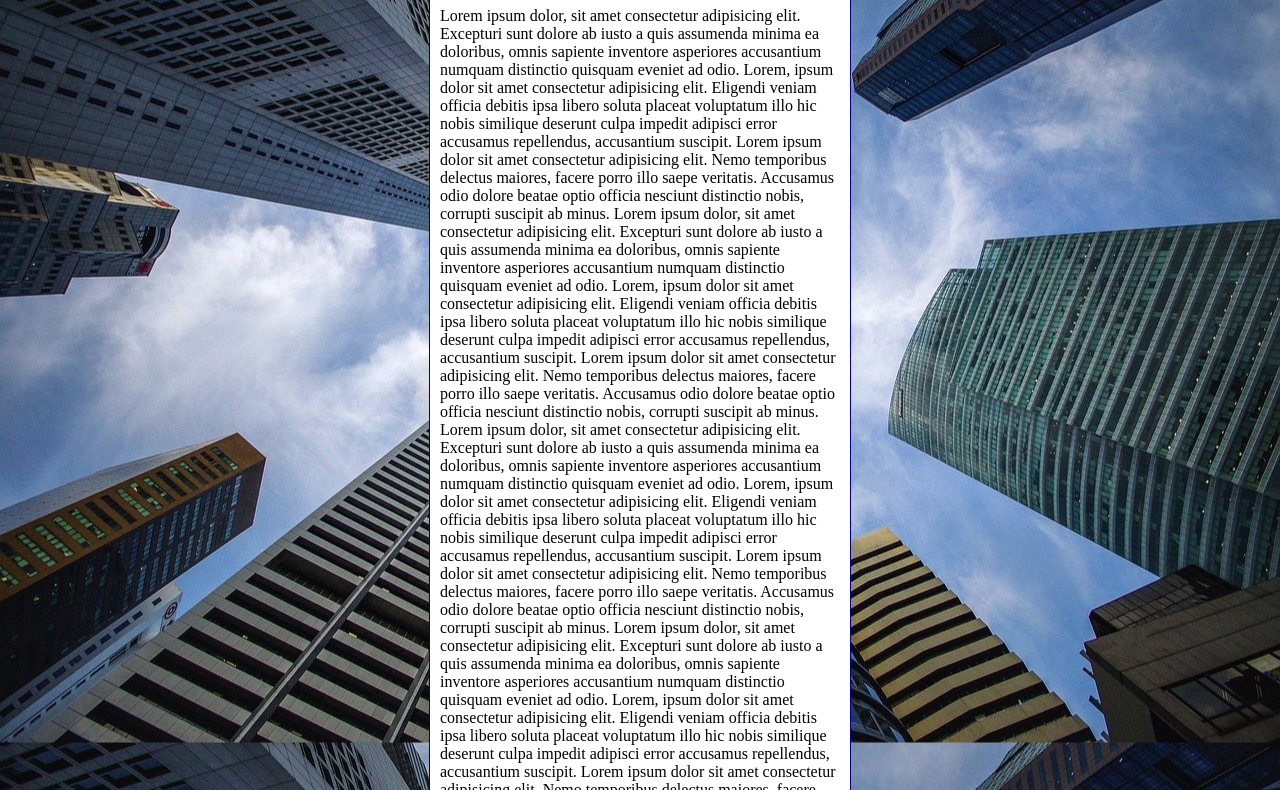
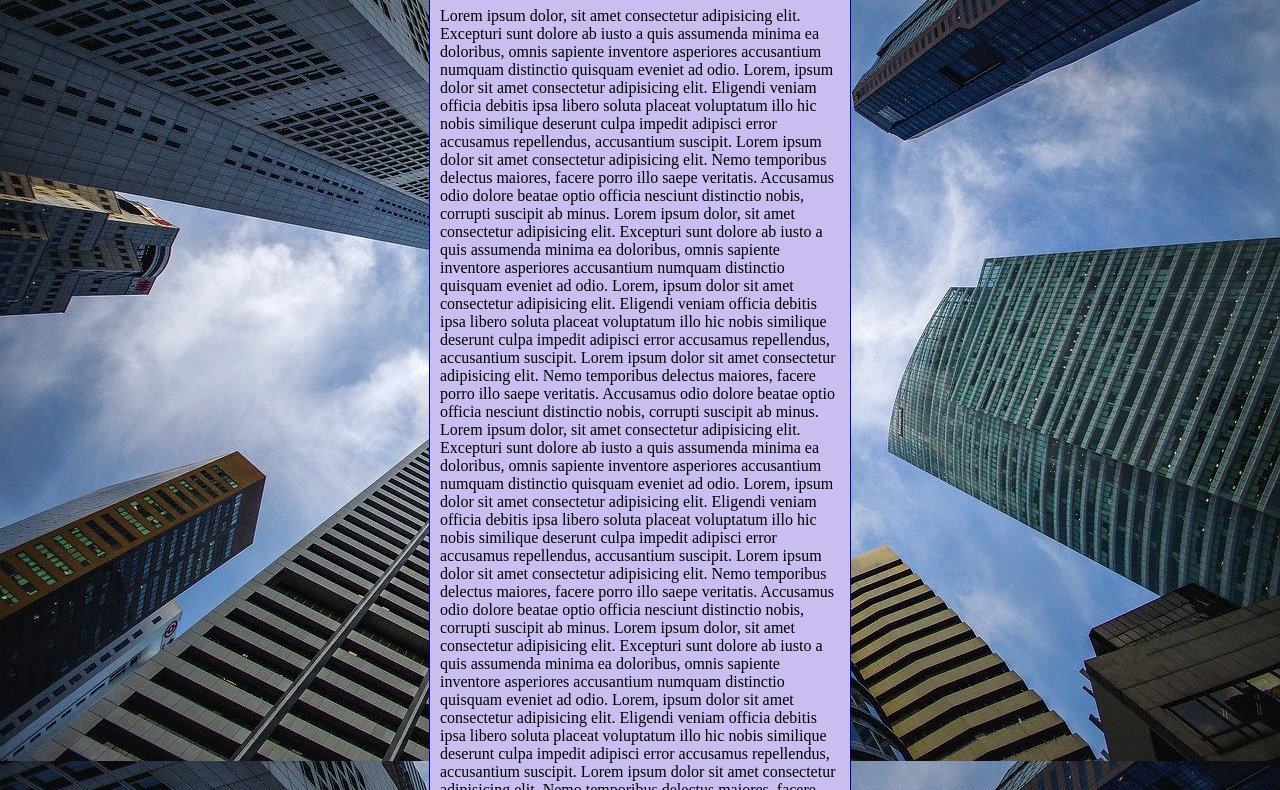
Before and after one commit to MatheuSena96/HTML-CSS, a plain HTML site: page EXERCICIOS/Exercicio 022/fundo06.html in a window 1280 px wide. Shown: the part 92-882 px from the top of the page. Drawn offline with Linux system fonts and the light colour scheme.

Commit message:
atualização exercicio

```diff
--- a/EXERCICIOS/Exercicio 022/fundo06.html
+++ b/EXERCICIOS/Exercicio 022/fundo06.html
@@ -3,21 +3,18 @@
 <head>
     <meta charset="UTF-8">
     <meta name="viewport" content="width=device-width, initial-scale=1.0">
-    <title>Fundos</title>
+    <title>Fundo Fixo de Tela</title>
     <style>
         body{
             height: 100vh;
-            background-color: black;
-            background-image: url(imagens/wallpaper002.jpg);
-            background-position:center center;
-            background-repeat: repeat-y;
+            background: rgb(0, 0, 4) url(imagens/wallpaper002.jpg) center center no-repeat fixed;
             background-size: cover;
 
         }
 
         main {
-            background-color: white;
-            width: 400px;
+            background-color: rgb(202, 190, 241);
+            max-width: 400px;
             padding: 10px;
             margin:auto ;
             border-radius: 15px; /* deixar as bordas arredondadas */
```
